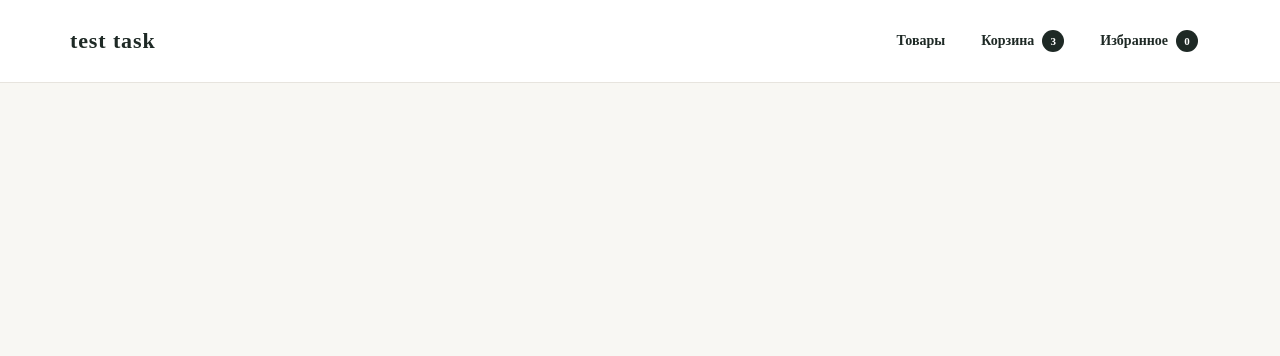
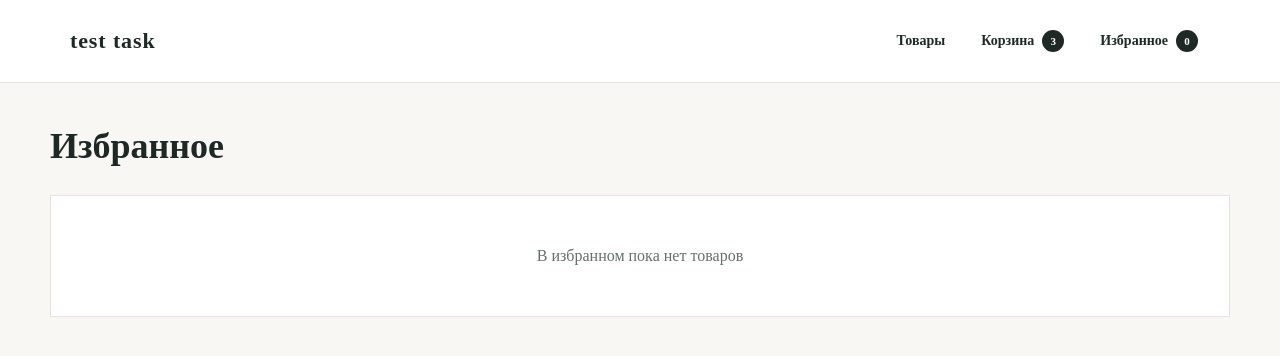
Before and after one commit to pkboyar29/test_task, a Next.js app: page /favorites in a window 1280 px wide. Shown: the top 356 px of the page. Built offline with nearby package versions, Linux system fonts and the light colour scheme.

Commit message:
feat: add favorites page

```diff
--- a/app/favorites/page.module.scss
+++ b/app/favorites/page.module.scss
@@ -0,0 +1,30 @@
+@use '../../variables.scss' as v;
+
+.favorites {
+  height: 100%;
+  padding: 44px 16px 72px;
+
+  &__container {
+    width: 100%;
+    max-width: 1180px;
+    margin: 0 auto;
+  }
+
+  &__title {
+    margin-bottom: 28px;
+    color: v.$color-black;
+    font-size: clamp(28px, 5vw, 36px);
+    font-weight: 700;
+    line-height: 1.1;
+  }
+
+  &__empty {
+    padding: 48px 24px;
+    border: 1px solid v.$color-border;
+    background: #fff;
+    color: #64716b;
+    font-size: 16px;
+    line-height: 1.5;
+    text-align: center;
+  }
+}
--- a/app/favorites/page.tsx
+++ b/app/favorites/page.tsx
@@ -1,3 +1,29 @@
+'use client';
+
+import ProductCard from '@/components/ProductCard/ProductCard';
+import { useAppSelector } from '@/store/store';
+import styles from './page.module.scss';
+
 export default function Favorites() {
-  return <></>;
+  const { data: favorites, status } = useAppSelector((state) => state.favorites);
+
+  return (
+    <main className={styles.favorites}>
+      <div className={styles.favorites__container}>
+        <h1 className={styles.favorites__title}>Избранное</h1>
+
+        {status === 'idle' ? (
+          <div>Loading...</div>
+        ) : favorites.length > 0 ? (
+          <div className="cards">
+            {favorites.map((product) => (
+              <ProductCard key={product.id} product={product} />
+            ))}
+          </div>
+        ) : (
+          <p className={styles.favorites__empty}>В избранном пока нет товаров</p>
+        )}
+      </div>
+    </main>
+  );
 }
--- a/app/page.tsx
+++ b/app/page.tsx
@@ -8,7 +8,7 @@ export default async function Home() {
   return (
     <div className={styles.page}>
       <main className={styles.main}>
-        <div className={styles.cards}>
+        <div className="cards">
           {products.map((product) => (
             <ProductCard key={product.id} product={product} />
           ))}
--- a/components/ProductCard/ProductCard.module.scss
+++ b/components/ProductCard/ProductCard.module.scss
@@ -1,8 +1,7 @@
 @use '../../variables.scss' as v;
-// TODO: добавить большинство цветов в переменные?
 
 .card {
-  flex: 0 0 calc(25% - 20px);
+  flex: 0 1 220px;
   overflow: hidden;
   border: 1px solid v.$color-border;
   border-radius: 18px;
@@ -180,6 +179,12 @@
   }
 }
 
+@media (min-width: v.$md) {
+  .card {
+    flex: 0 1 270px;
+  }
+}
+
 // TODO: delete
 @media (max-width: 420px) {
   .content {
--- a/components/StoreProvider.tsx
+++ b/components/StoreProvider.tsx
@@ -1,8 +1,8 @@
 'use client';
 
-import { ReactNode, useEffect, useState } from 'react';
+import { ReactNode, useEffect } from 'react';
 import { Provider } from 'react-redux';
-import { setFavorites } from '@/store/slices/favoritesSlice';
+import { setFavorites, setFavoritesReady } from '@/store/slices/favoritesSlice';
 import { store, useAppDispatch, useAppSelector } from '@/store/store';
 import { isProductValid } from '@/helpers/isProductValid';
 
@@ -10,8 +10,7 @@ const FAVORITES_LS_KEY = 'favorites';
 
 function FavoritesPersistence() {
   const dispatch = useAppDispatch();
-  const favorites = useAppSelector((state) => state.favorites.data);
-  const [isRestored, setIsRestored] = useState(false);
+  const { data: favorites, status } = useAppSelector((state) => state.favorites);
 
   useEffect(() => {
     try {
@@ -26,17 +25,17 @@ function FavoritesPersistence() {
     } catch {
       localStorage.removeItem(FAVORITES_LS_KEY);
     } finally {
-      setIsRestored(true);
+      dispatch(setFavoritesReady());
     }
   }, [dispatch]);
 
   useEffect(() => {
-    if (!isRestored) {
+    if (status === 'idle') {
       return;
     }
 
     localStorage.setItem(FAVORITES_LS_KEY, JSON.stringify(favorites));
-  }, [isRestored, favorites]);
+  }, [status, favorites]);
 
   return null;
 }
--- a/globals.scss
+++ b/globals.scss
@@ -103,3 +103,25 @@ h6 {
 * {
   box-sizing: border-box;
 }
+
+// global styles
+.cards {
+  display: flex;
+  flex-wrap: wrap;
+  gap: 10px;
+  padding: 0 10px;
+  justify-content: center;
+}
+
+@media (min-width: v.$lg) {
+  .cards {
+    gap: 20px;
+    padding: 0 20px;
+  }
+}
+
+@media (min-width: v.$xl) {
+  .cards {
+    justify-content: start;
+  }
+}
--- a/store/slices/favoritesSlice.ts
+++ b/store/slices/favoritesSlice.ts
@@ -3,10 +3,12 @@ import { IProduct } from '@/types/IProduct';
 
 interface FavoritesState {
   data: IProduct[];
+  status: 'idle' | 'ready';
 }
 
 const initialState: FavoritesState = {
   data: [],
+  status: 'idle',
 };
 
 const favoritesSlice = createSlice({
@@ -26,8 +28,12 @@ const favoritesSlice = createSlice({
     setFavorites(state, action: PayloadAction<IProduct[]>) {
       state.data = action.payload;
     },
+    setFavoritesReady(state) {
+      state.status = 'ready';
+    },
   },
 });
 
-export const { addFavorite, removeFavorite, setFavorites } = favoritesSlice.actions;
+export const { addFavorite, removeFavorite, setFavorites, setFavoritesReady } =
+  favoritesSlice.actions;
 export default favoritesSlice.reducer;
```
Also changed, not shown: app/page.module.scss (+0 -15 lines).
